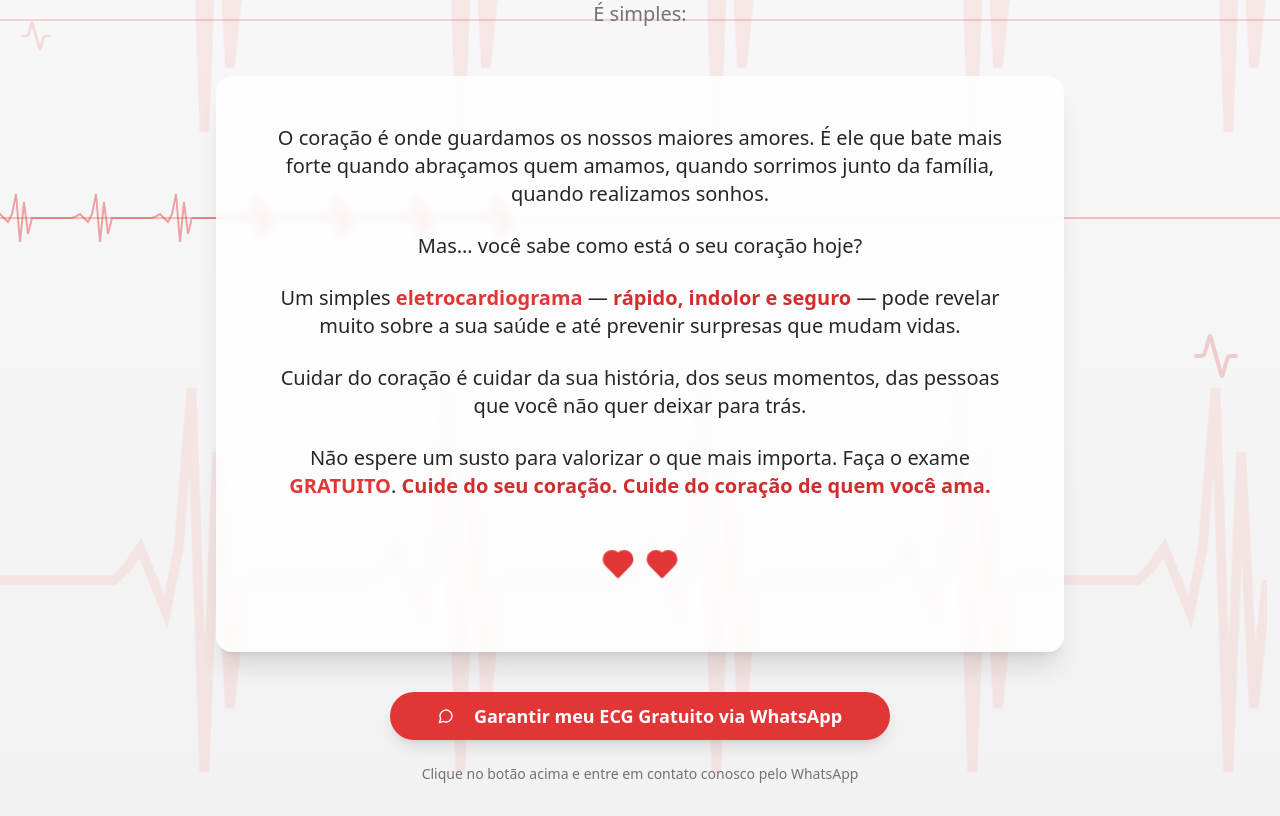
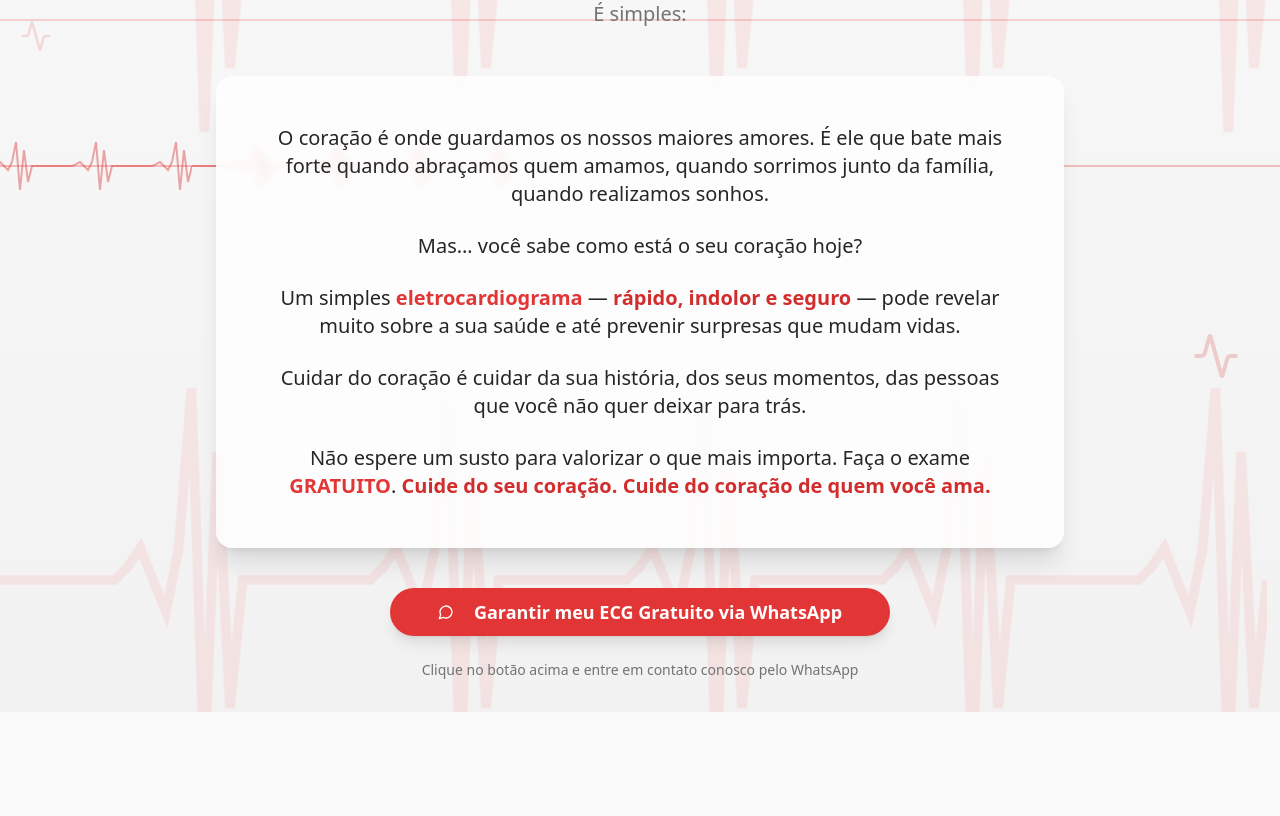
Before and after one commit to dudabones/qr-card-humanas, a React (Vite) app: page / in a window 1280 px wide. Shown: the part 380-1196 px from the top of the page. After the commit the page ends 1092 px from the top, so only its background shows below. Built offline with nearby package versions, Linux system fonts and the light colour scheme.

Commit message:
Remove decorative hearts

```diff
--- a/src/pages/Index.tsx
+++ b/src/pages/Index.tsx
@@ -77,12 +77,6 @@ const Index = () => {
                 Faça o exame <strong className="text-heart-primary">GRATUITO</strong>. <span className="text-heart-secondary font-semibold">Cuide do seu coração. Cuide do coração de quem você ama.</span>
               </p>
 
-              <div className="py-4 sm:py-6">
-                <div className="flex flex-col sm:flex-row items-center justify-center gap-2 sm:gap-3 text-lg sm:text-xl md:text-2xl font-bold text-heart-primary">
-                  <Heart className="w-6 h-6 sm:w-8 sm:h-8 animate-heartbeat-pulse" fill="currentColor" />
-                  <Heart className="w-6 h-6 sm:w-8 sm:h-8 animate-heartbeat-pulse" fill="currentColor" />
-                </div>
-              </div>
             </div>
           </CardContent>
         </Card>
```
